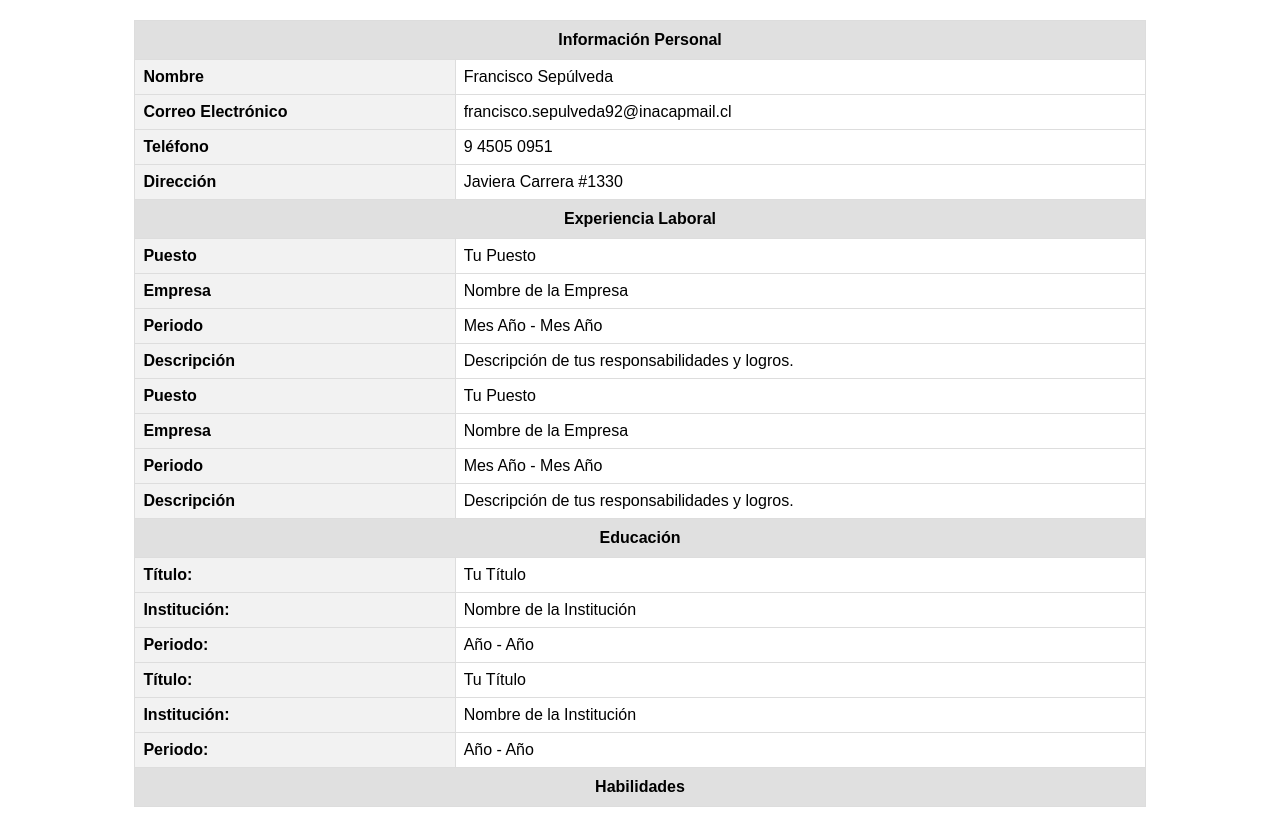
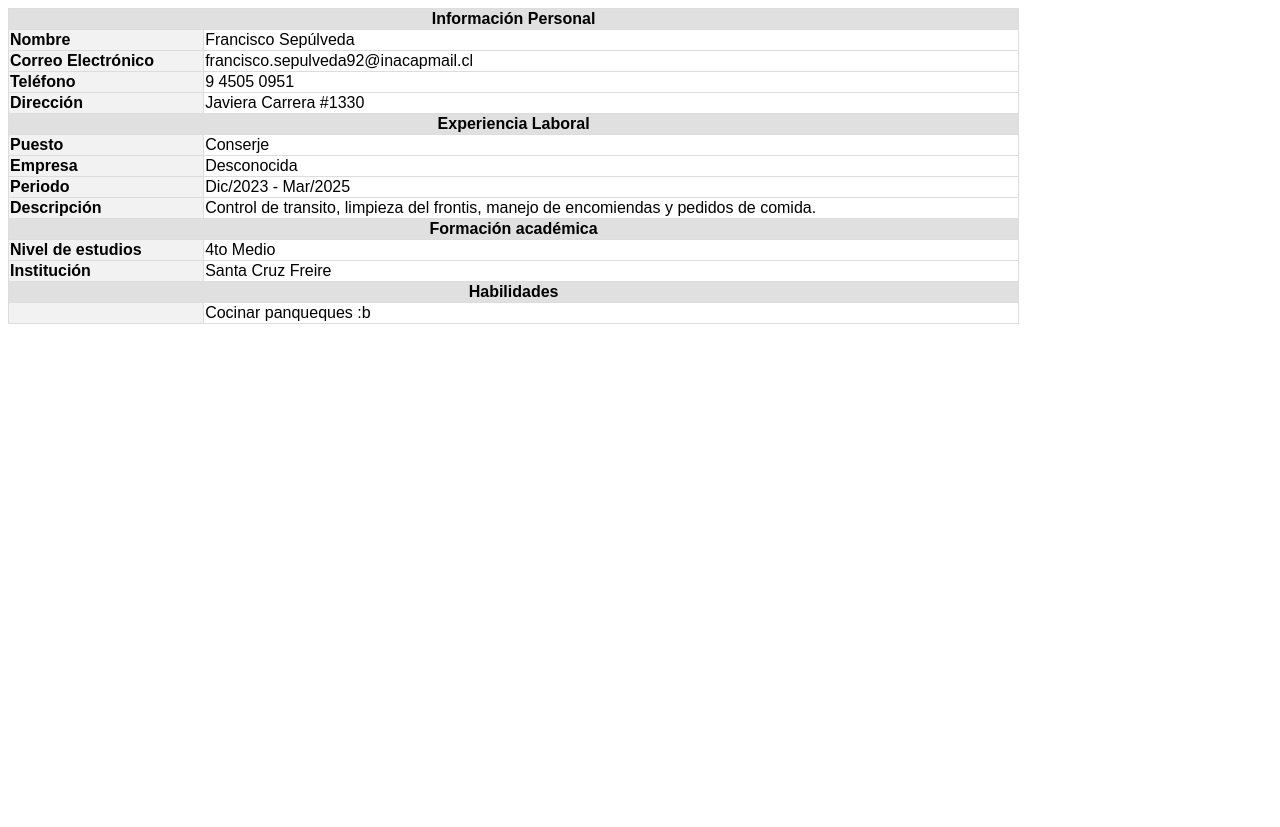
Before and after one commit to meuz/cv2, a plain HTML site: page cv.html in a window 1280 px wide. After the commit the page ends 800 px from the top, so only its background shows below. Drawn offline with Linux system fonts and the light colour scheme.

Commit message:
actualizacion 3

```diff
--- a/cv.html
+++ b/cv.html
@@ -8,20 +8,14 @@
             body {
                 font-family: sans-serif;
             }
-        th:hover {
-                background-color:rgb(162, 204, 232);
-            }
-        tr:hover {
-                background-color:rgb(111, 171, 210);
-            }
+
             table {
                 width: 80%;
-            margin: 20px auto;
                 border-collapse: collapse;
             }
             th, td {
                 border: 1px solid #ddd;
-            padding: 8px;
+                background-color: #ffffff;
                 text-align: left;
             }
             th {
@@ -31,34 +25,36 @@
                 background-color: #e0e0e0;
                 font-weight: bold;
                 text-align: center;
-            padding: 10px;
+            }
+            .texto:hover{
+                background-color: rgb(209, 235, 239);
+            }
+            .texto2:hover{
+                background-color: rgb(170, 205, 241);
             }
         </style>
-    <colgroup>
-        <col span="2" style="background-color: black;">
-    </colgroup>
     </head>
+
     <body>
-
         <table>
             <tr>
                 <td colspan="2" class="titulos">Información Personal</td>
             </tr>
             <tr>
                 <th>Nombre</th>
-            <td>Francisco Sepúlveda</td>
+                <td class="texto2">Francisco Sepúlveda</td>
             </tr>
             <tr>
                 <th>Correo Electrónico</th>
-            <td>francisco.sepulveda92@inacapmail.cl</td>
+                <td class="texto">francisco.sepulveda92@inacapmail.cl</td>
             </tr>
             <tr>
                 <th>Teléfono</th>
-            <td>9 4505 0951</td>
+                <td class="texto2">9 4505 0951</td>
             </tr>
             <tr>
                 <th>Dirección</th>
-            <td>Javiera Carrera #1330</td>
+                <td class="texto">Javiera Carrera #1330</td>
             </tr>
 
             <tr>
@@ -66,67 +62,41 @@
             </tr>
             <tr>
                 <th>Puesto</th>
-            <td>Tu Puesto</td>
+                <td class="texto2">Conserje</td>
             </tr>
             <tr>
                 <th>Empresa</th>
-            <td>Nombre de la Empresa</td>
+                <td class="texto">Desconocida</td>
             </tr>
             <tr>
                 <th>Periodo</th>
-            <td>Mes Año - Mes Año</td>
+                <td class="texto2">Dic/2023 - Mar/2025</td>
             </tr>
             <tr>
                 <th>Descripción</th>
-            <td>Descripción de tus responsabilidades y logros.</td>
+                <td class="texto">Control de transito, limpieza del frontis, manejo de encomiendas y pedidos de comida.</td>
+
+            <tr>
+                <td colspan="2" class="titulos">Formación académica</td>
             </tr>
             <tr>
-            <th>Puesto</th>
-            <td>Tu Puesto</td>
+                <th>Nivel de estudios</th>
+                <td class="texto2">4to Medio</td>
             </tr>
             <tr>
-            <th>Empresa</th>
-            <td>Nombre de la Empresa</td>
+                <th>Institución</th>
+                <td class="texto">Santa Cruz Freire</td>
             </tr>
             <tr>
-            <th>Periodo</th>
-            <td>Mes Año - Mes Año</td>
-        </tr>
-        <tr>
-            <th>Descripción</th>
-            <td>Descripción de tus responsabilidades y logros.</td>
-        </tr>
-
-        <tr>
-            <td colspan="2" class="titulos">Educación</td>
-        </tr>
-        <tr>
-            <th>Título:</th>
-            <td>Tu Título</td>
-        </tr>
-        <tr>
-            <th>Institución:</th>
-            <td>Nombre de la Institución</td>
-        </tr>
-        <tr>
-            <th>Periodo:</th>
-            <td>Año - Año</td>
-        </tr>
-                <tr>
-            <th>Título:</th>
-            <td>Tu Título</td>
-        </tr>
-        <tr>
-            <th>Institución:</th>
-            <td>Nombre de la Institución</td>
-        </tr>
-        <tr>
-            <th>Periodo:</th>
-            <td>Año - Año</td>
-        </tr>
 
             <tr>
                 <td colspan="2" class="titulos">Habilidades</td>
             </tr>
+
+            <tr>
+                <th></th>
+                <td colspan="2" class="texto2">Cocinar panqueques :b</td>
+            </tr>
             <tr>
     </body>
+</html>
```
Lines whose indentation alone changed are shown as unchanged.
